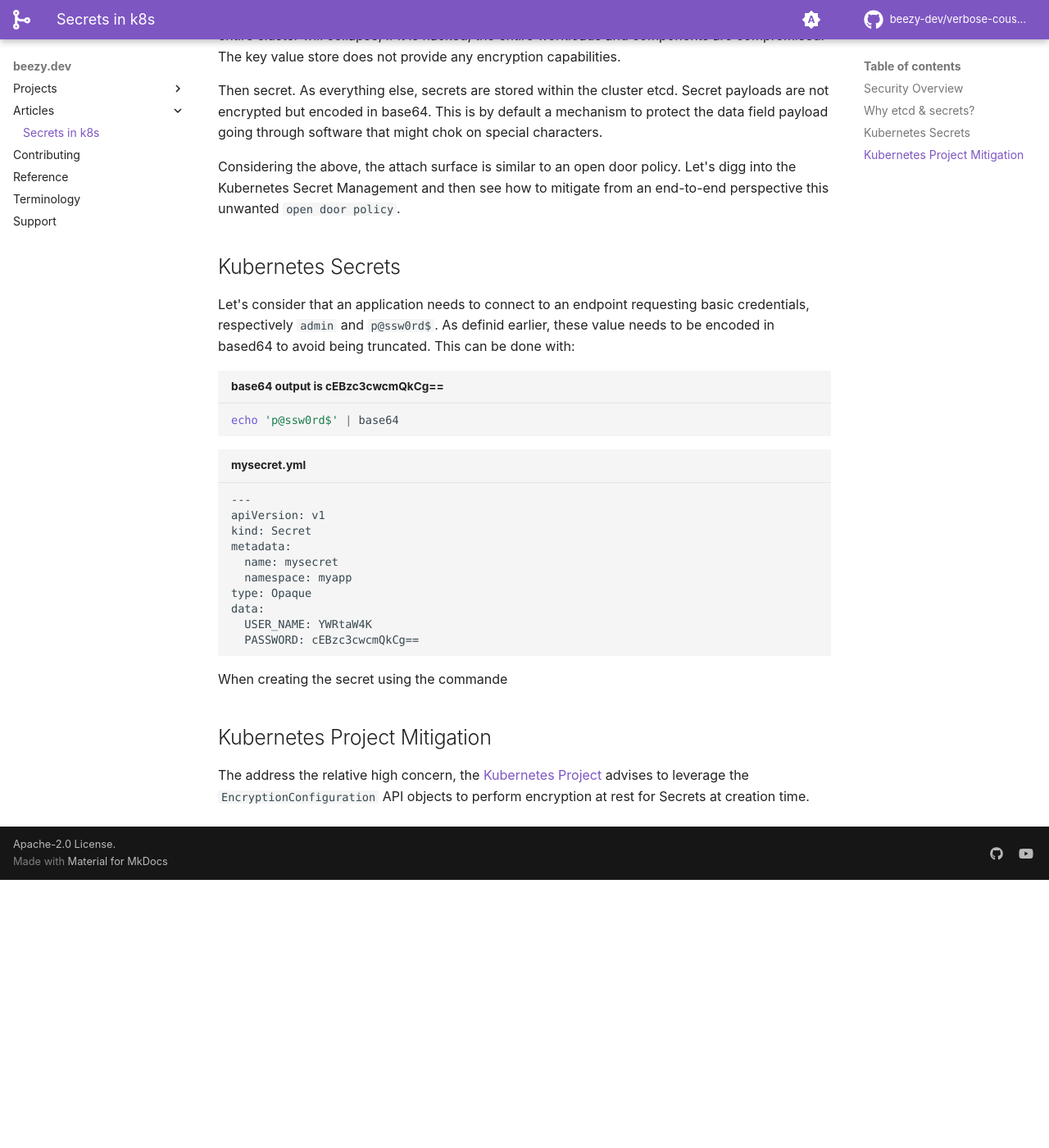
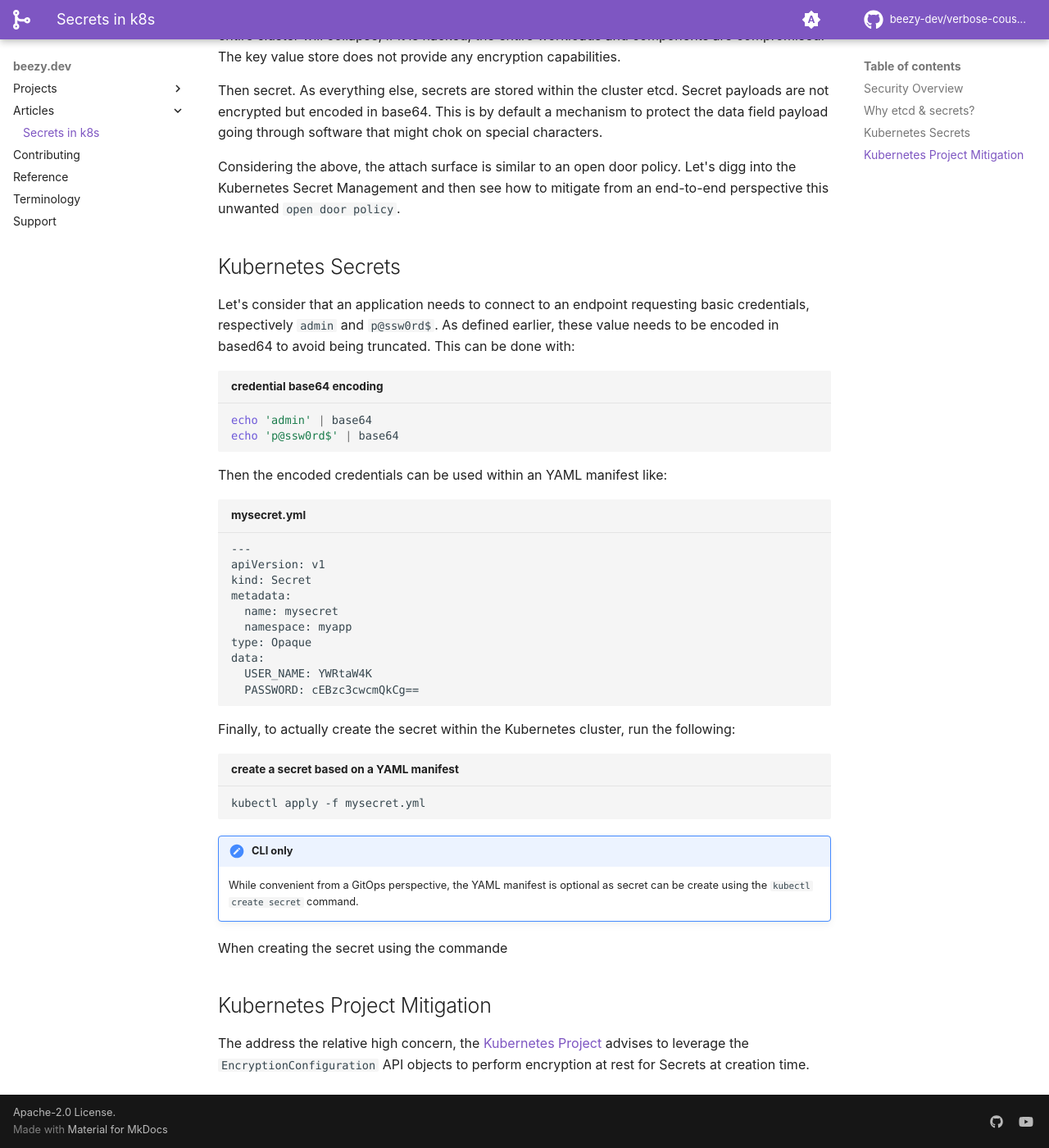
Before and after one commit to beezy-dev/verbose-couscous, an MkDocs documentation site: the page built from docs/community/k8s-secrets.md, in a window 1280 px wide and 1400 px high, scrolled down 848 px. Shown: the whole window at 82% size. Built offline with MkDocs 1.6.1 and Material for MkDocs 9.7.7, drawn with Linux system fonts in a browser that asks for light colours; some web fonts are replaced; comment, search, counter and statistics services are not loaded; before the commit the page ends 1921 px from its top, so only the background shows below that.

Commit message:
adding community/k8s-secrets.md

````diff
--- a/docs/community/k8s-secrets.md
+++ b/docs/community/k8s-secrets.md
@@ -51,15 +51,29 @@ Considering the above, the attach surface is similar to an open door policy. Let
 
 ## Kubernetes Secrets
 
-Let's consider that an application needs to connect to an endpoint requesting basic credentials, respectively ```admin``` and ```p@ssw0rd$```. As definid earlier, these value needs to be encoded in based64 to avoid being truncated. This can be done with:
+Let's consider that an application needs to connect to an endpoint requesting basic credentials, respectively ```admin``` and ```p@ssw0rd$```. As defined earlier, these value needs to be encoded in based64 to avoid being truncated. This can be done with:
 
-```bash title="base64 output is cEBzc3cwcmQkCg=="
+```bash title="credential base64 encoding"
+echo 'admin' | base64
 echo 'p@ssw0rd$' | base64
 ```
+
+Then the encoded credentials can be used within an YAML manifest like:
 
 ``` title="mysecret.yml"
 --8<-- "files/mysecret.yml"
 ```
+
+Finally, to actually create the secret within the Kubernetes cluster, run the following:
+
+```bash title="create a secret based on a YAML manifest"
+kubectl apply -f mysecret.yml
+```
+
+!!! note "CLI only"
+    While convenient from a GitOps perspective, the YAML manifest is optional as secret can be create using the ```kubectl create secret``` command.
+
+
 
 When creating the secret using the commande
 
````
